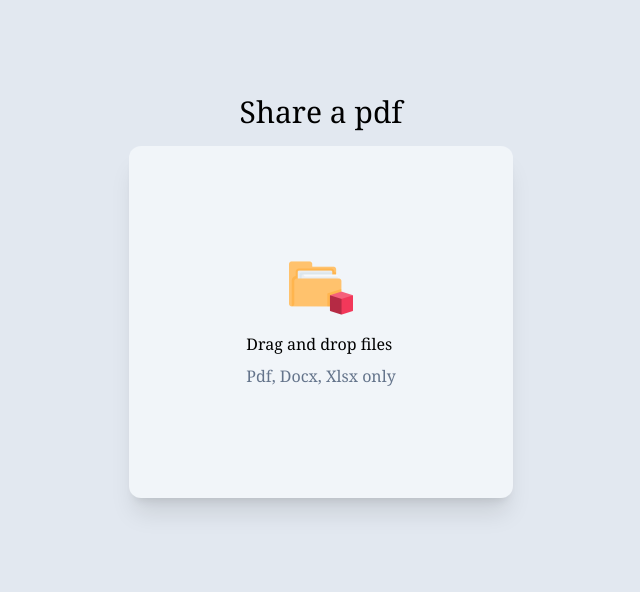
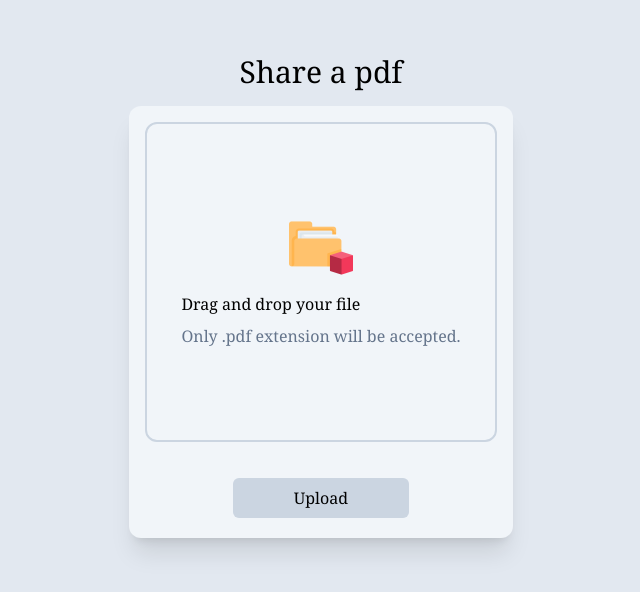
Before and after one commit to kayYZ1/FileSharingApp, a Next.js app in the folder client/: page / in a window 1280 px wide. Shown: the part 112-704 px from the top of the page, without its empty margins (319-959 px from the left). Built offline with nearby package versions, Linux system fonts and the light colour scheme.

Commit message:
feat: File upload
To fix! xhr 500 internal error

```diff
--- a/client/components/DropZoneComponent.js
+++ b/client/components/DropZoneComponent.js
@@ -1,28 +1,32 @@
 import React, { useCallback } from 'react'
 import { useDropzone } from 'react-dropzone'
 
-const DropZoneComponent = () => {
+const DropZoneComponent = ({setFile}) => {
     const onDrop = useCallback((acceptedFiles) => {
         console.log(acceptedFiles)
+        setFile(acceptedFiles[0])
     }, []);
 
     const { getRootProps, getInputProps, isDragAccept, isDragReject } = useDropzone({
         onDrop,
         multiple: false,
-        accept:"image/jpeg,image/png,audio/mpeg"
+        accept: {'application/pdf': ['.pdf']}
     })
 
     return (
         <div className="p-4 w-full">
             <div {...getRootProps()} className="w-full h-80 rounded-md cursor-pointer focus:outline-none">
                 <input {...getInputProps()}/>
-                <div className="flex flex-col h-full space-y-3 items-center justify-center">
+                <div className={"flex flex-col h-full space-y-3 border-2 border-slate-300 rounded-xl items-center justify-center"
+                 + (isDragReject === true ? "border-red-500":"")
+                 + (isDragAccept === true ? "border-green-500":"")
+                }>
                     <img src="/assets/images/folder.png" alt="folder" className="w-16 h-16"/>
                     {isDragReject ? (
-                        <p>Only pdf, word and excel files are allowed</p> ) : (
+                        <p>Only pdfs are allowed</p> ) : (
                             <div>
-                                <p>Drag and drop files</p>
-                                <p className="mt-2 text-base text-slate-500">Pdf, Docx, Xlsx only</p>
+                                <p>Drag and drop your file</p>
+                                <p className="mt-2 text-base text-slate-500">Only .pdf extension will be accepted.</p>
                             </div>
                         )
                     }
--- /dev/null
+++ b/client/components/RenderFile.js
@@ -0,0 +1,16 @@
+import React from 'react'
+
+const RenderFile = ({file:{format, sizeInBytes, name}}) => {
+  return (
+    <div className="flex items-center w-full p-4 my-2">
+        <img src={`/assets/images/${format}.png`} className="w-14 h-14" alt="" />
+        <span className="mx-2">{name}</span>
+        <span className="ml-auto">{sizeInMb(sizeInBytes)}</span>
+    </div>
+  )
+}
+
+const sizeInMb = (bytes) => `${(bytes/(1024*1024)).toFixed(2)} Mb`
+
+
+export default RenderFile
--- a/client/package.json
+++ b/client/package.json
@@ -10,6 +10,7 @@
   },
   "dependencies": {
     "@next/font": "13.1.1",
+    "axios": "^1.2.2",
     "eslint": "8.30.0",
     "eslint-config-next": "13.1.1",
     "next": "13.1.1",
--- a/client/pages/_app.js
+++ b/client/pages/_app.js
@@ -1,5 +1,8 @@
+import axios from "axios"
 import "tailwindcss/tailwind.css"
 import '../styles/globals.css'
+
+axios.defaults.baseURL = "http://localhost:9999/"
 
 export default function App({ Component, pageProps }) {
   return (
--- a/client/pages/index.js
+++ b/client/pages/index.js
@@ -1,11 +1,50 @@
+import { useState } from "react"
+import axios from "axios"
+
 import DropZoneComponent from "../components/DropZoneComponent.js"
+import RenderFile from "../components/RenderFile.js"
 
 export default function Home() {
+  const [file, setFile] = useState(null)
+  const [id, setId] = useState(null)
+  const [downloadPageLink, setDownloadPageLink] = useState(null)
+  const [uploadState, setUploadState] = useState(null)
+
+  const handleUpload = async () => {
+    if (uploadState === "Uploading") return
+    const formData = new FormData()
+    formData.append("myFile", file)
+    try {
+      const { data } = await axios({
+        method: "post",
+        data: formData,
+        url: "api/files/upload",
+        headers: {
+          "Content-Type": "multipart/form-data; boundary=MyBoundary"
+        }
+      })
+      setDownloadPageLink(data.downloadPageLink)
+      setId(data.id)
+    } catch (error) {
+      console.log(error.response.data)
+      setUploadState("Upload failed")
+    }
+  }
+
   return (
     <div className="flex flex-col items-center justify-center">
       <h1 className="my-4 text-3xl font-medium">Share a pdf</h1>
       <div className="w-96 flex flex-col items-center bg-slate-100 shadow-xl rounded-xl justify-center">
-        <DropZoneComponent/>
+        <DropZoneComponent setFile={setFile}/>
+
+        {file &&
+        <RenderFile file={{
+          format: file.type.split("/")[1],
+          name: file.name,
+          sizeInBytes: file.size
+        }} />}
+
+        <button className="w-44 my-5 bg-slate-300 p-2 rounded-md focus:outline-none" onClick={handleUpload}>Upload</button>
       </div>
     </div>
   )
```
Also changed, not shown: client/public/assets/images/pdf.png (added), 1 other file (tests, documents, lock files or other folders).
